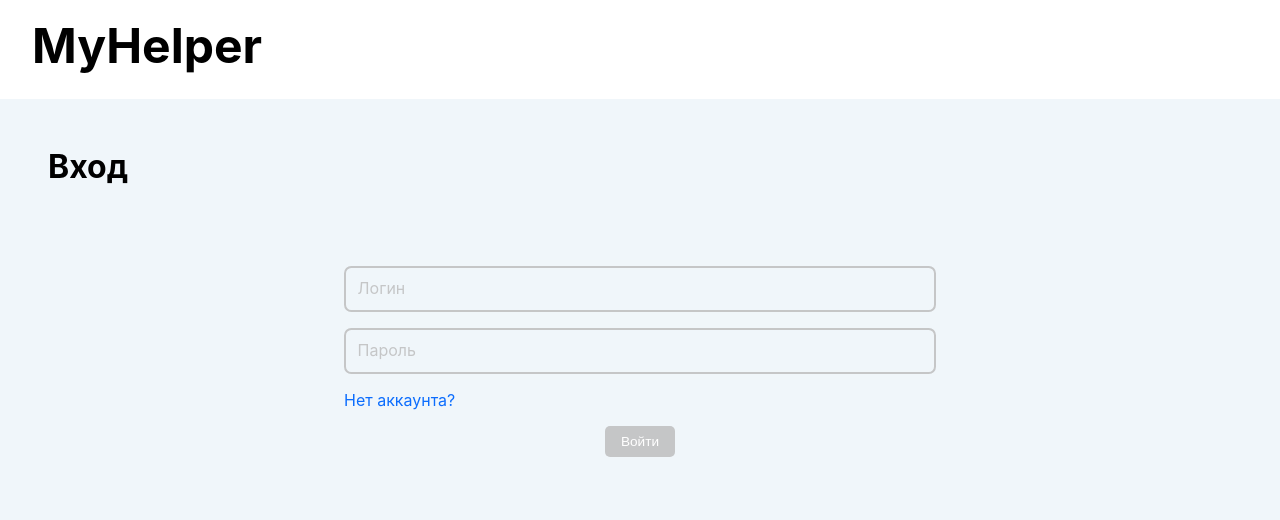
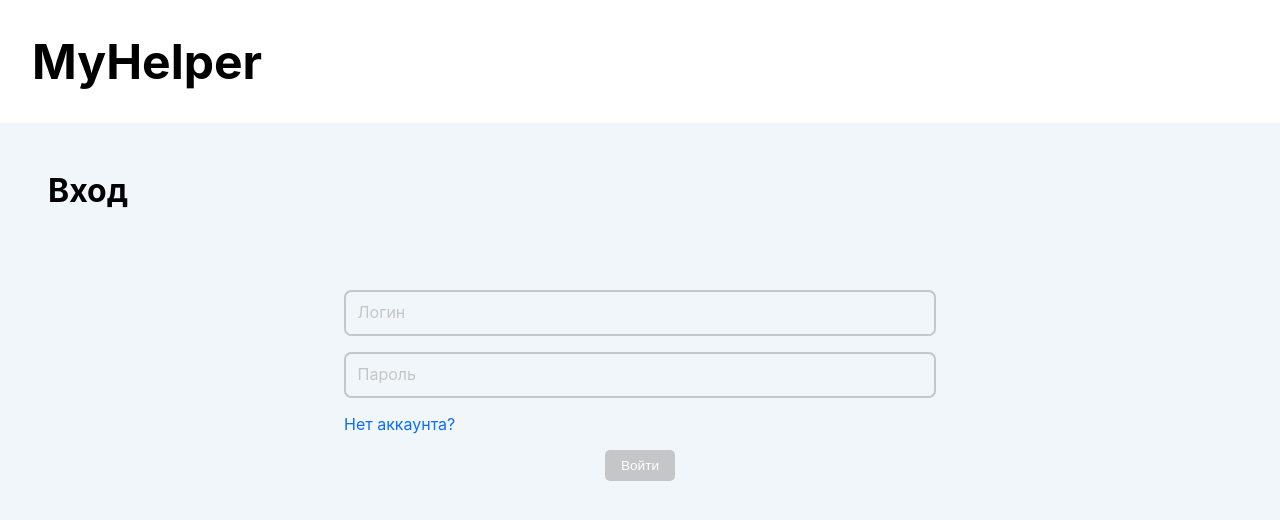
Before and after one commit to Babeev/myhelper, a React (Create React App) app: page /myhelper/auth/login in a window 1280 px wide. Shown: the top 520 px of the page. Built offline with nearby package versions, Linux system fonts and the light colour scheme.

Commit message:
deleted margins

```diff
--- a/src/common/components/layout/index.tsx
+++ b/src/common/components/layout/index.tsx
@@ -25,8 +25,11 @@ export const Layout = ({
       )}
 
       <StyledFlexContainer column padding="3rem" width="100%">
-        <StyledFlexContainer padding="0 0 2rem 0">
-          <StyledHeader margin="0 auto 0 0">{title}</StyledHeader>
+        <StyledFlexContainer
+          padding="0 0 2rem 0"
+          justifyContent="space-between"
+        >
+          <StyledHeader>{title}</StyledHeader>
 
           {options}
         </StyledFlexContainer>
--- a/src/common/components/mainLayout/index.tsx
+++ b/src/common/components/mainLayout/index.tsx
@@ -28,10 +28,13 @@ export const MainLayout = () => {
       backgroundColor={BACKGROUND_COLOR}
       overflow="auto"
     >
-      <StyledFlexContainer backgroundColor="#fff">
+      <StyledFlexContainer
+        backgroundColor="#fff"
+        justifyContent="space-between"
+        padding="2rem"
+      >
         <StyledHeader
           fontSize="3rem"
-          margin="1rem auto 1.5rem 2rem"
           opacity="0.7"
           cursor="pointer"
           onClick={onClickHeaderHandler}
@@ -40,8 +43,8 @@ export const MainLayout = () => {
         </StyledHeader>
 
         {isLoggedIn && (
+          <StyledFlexContainer alignItems="center">
             <StyledImg
-            margin="auto 2rem auto auto"
               width="40px"
               height="40px"
               cursor="pointer"
@@ -49,6 +52,7 @@ export const MainLayout = () => {
               src={person}
               onClick={onClickAccountHandler}
             />
+          </StyledFlexContainer>
         )}
       </StyledFlexContainer>
 
--- a/src/common/components/modal/index.tsx
+++ b/src/common/components/modal/index.tsx
@@ -34,10 +34,9 @@ export const Modal = memo(({ isShow, onHide, title, children }: ModalProps) => {
           e.preventDefault()
           e.stopPropagation()
         }}
+        gap="1rem"
       >
-        <StyledHeader fontSize="1.5rem" margin="0 auto 1rem 0">
-          {title}
-        </StyledHeader>
+        <StyledHeader fontSize="1.5rem">{title}</StyledHeader>
 
         <StyledFlexContainer>{children}</StyledFlexContainer>
       </StyledFlexContainer>
--- a/src/common/styled/styledHeader.ts
+++ b/src/common/styled/styledHeader.ts
@@ -2,13 +2,12 @@ import styled from 'styled-components'
 
 export const StyledHeader = styled.h1<{
   fontSize?: string
-  margin?: string
   opacity?: string
   cursor?: string
 }>`
   font-size: ${({ fontSize }) => fontSize || '2rem'};
-  margin: ${({ margin }) => margin || 'margin'};
   cursor: ${({ cursor }) => cursor || 'auto'};
+  margin: 0;
 
   &:hover {
     opacity: ${({ opacity }) => opacity || 1};
--- a/src/common/styled/styledImg.ts
+++ b/src/common/styled/styledImg.ts
@@ -1,16 +1,14 @@
 import styled from 'styled-components'
 
 export const StyledImg = styled.img<{
-  margin?: string
   padding?: string
   width?: string
   height?: string
   cursor?: string
   hoverOpacity?: string
 }>`
-  margin: ${({ margin }) => margin || 0};
   width: ${({ width }) => width || 'auto'};
-  width: ${({ height }) => height || 'auto'};
+  height: ${({ height }) => height || 'auto'};
   cursor: ${({ cursor }) => cursor || 'auto'};
 
   &:hover {
```
Lines whose indentation alone changed are shown as unchanged.
